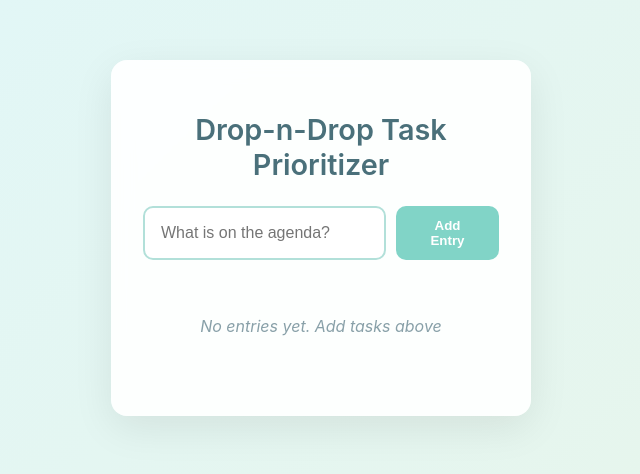
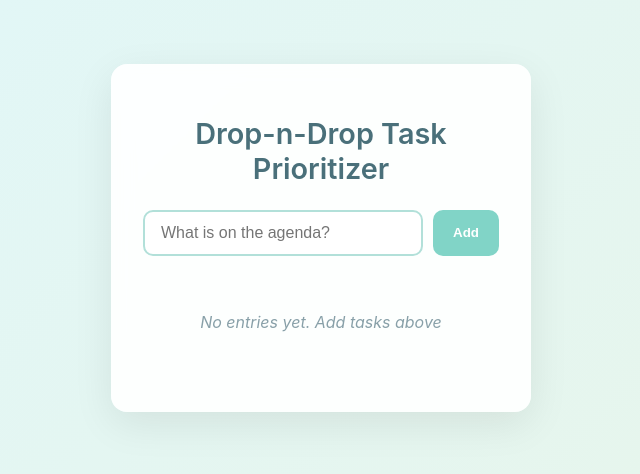
Before and after one commit to ambidextrousTx/Prioritizr, a React (Create React App) app: page / in a window 1280 px wide. Shown: the part 162-636 px from the top of the page, without its empty margins (319-959 px from the left). Built offline with nearby package versions, Linux system fonts and the light colour scheme.

Commit message:
Minor UI cleanup

```diff
--- a/src/App.css
+++ b/src/App.css
@@ -112,7 +112,7 @@ body {
 }
 
 .item::before {
-  content: "Drag";
+  content: "Drag me!";
   position: absolute;
   top: 6px;
   right: 10px;
--- a/src/App.tsx
+++ b/src/App.tsx
@@ -70,7 +70,7 @@ const App: React.FC = () => {
           onKeyDown={(e) => e.key === 'Enter' && addEntry()}
           placeholder="What is on the agenda?"
         />
-        <button className='btn' onClick={addEntry}>Add Entry</button>
+        <button className='btn' onClick={addEntry}>Add</button>
       </div>
 
       {entries.length === 0 ? (
```
